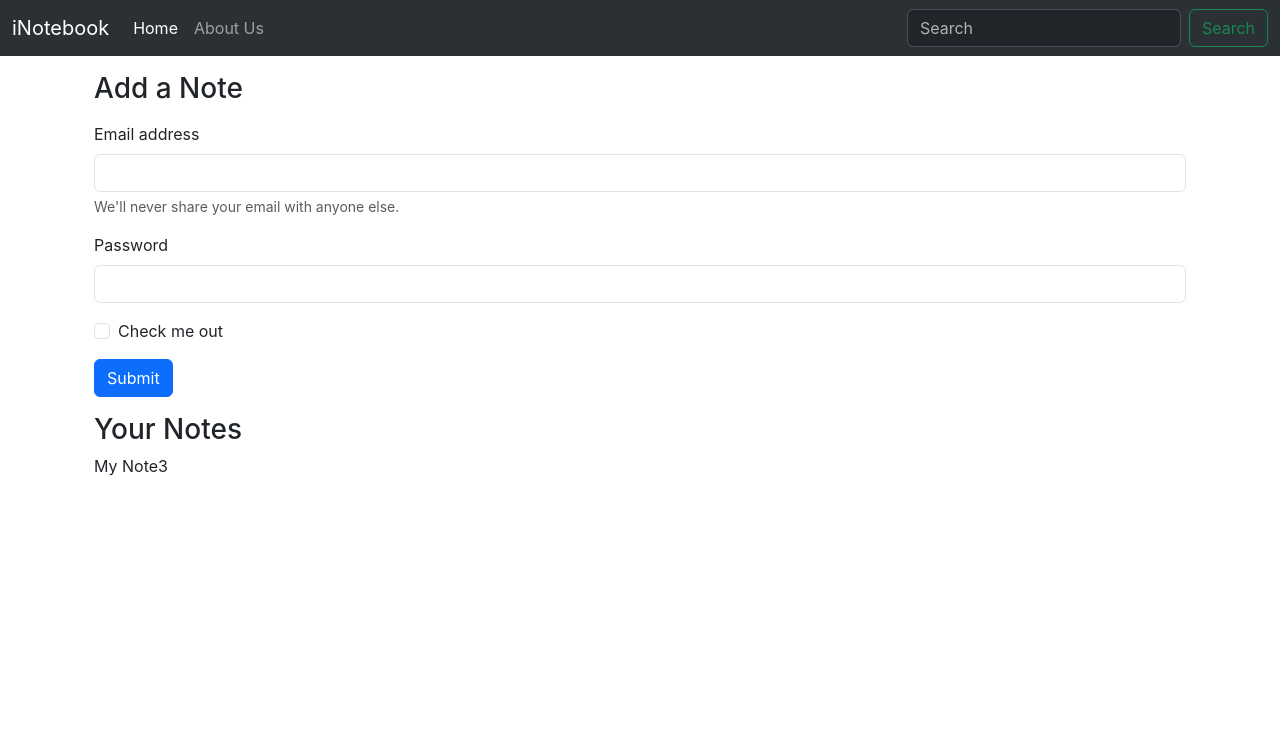
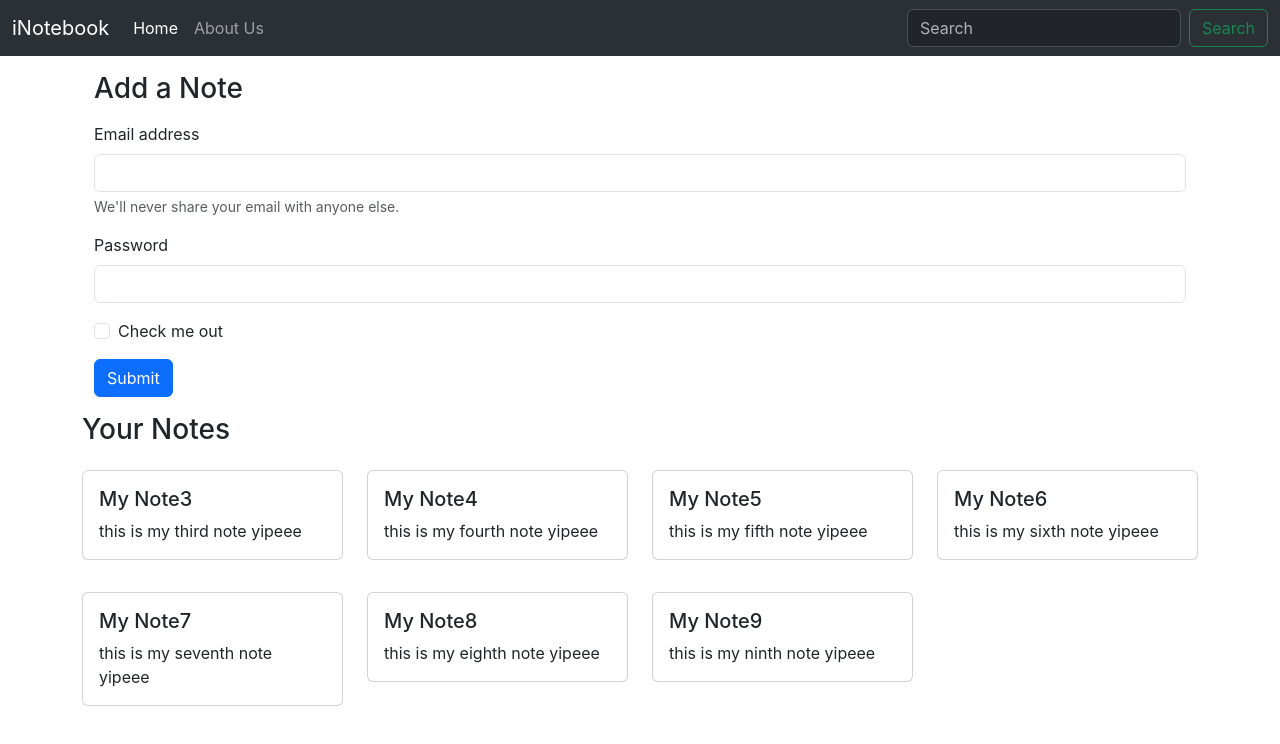
Before and after one commit to Rudraksh-Popli/iNotebook-frontend, a React (Create React App) app: page / in a window 1280 px wide. Shown: the top 744 px of the page. Built offline with nearby package versions, Linux system fonts and the light colour scheme.

Commit message:
Displayed Notes in Card Format

```diff
--- a/src/components/About.js
+++ b/src/components/About.js
@@ -2,7 +2,7 @@ import React from 'react';
 
 const About = () => {
     return (
-        <div>
+        <div className='container my-3'>
             This is About
         </div>
     )
--- a/src/components/Home.js
+++ b/src/components/Home.js
@@ -1,9 +1,7 @@
-import React, { useContext } from 'react';
-import noteContext from '../contexts/notes/noteContext';
+import React from 'react';
+import Notes from './Notes';
 
 const Home = () => {
-    const context = useContext(noteContext);
-    const { notes, setNotes } = context;
     return (
         <>
             <div className="container my-3">
@@ -25,12 +23,7 @@ const Home = () => {
                     <button type="submit" className="btn btn-primary">Submit</button>
                 </form>
             </div>
-            <div className="container my-3">
-                <h3>Your Notes</h3>
-                {notes.map((note) => {
-                    return note.title;
-                })}
-            </div>
+            <Notes />
         </>
     )
 };
--- /dev/null
+++ b/src/components/NoteItem.js
@@ -0,0 +1,17 @@
+import React from 'react';
+
+const NoteItem = (props) => {
+    const { note } = props;
+    return (
+        <div className="col-md-3">
+            <div className="card my-3">
+                <div className="card-body">
+                    <h5 className="card-title">{note.title}</h5>
+                    <p className="card-text">{note.description}</p>
+                </div>
+            </div>
+        </div>
+    )
+};
+
+export default NoteItem;
--- /dev/null
+++ b/src/components/Notes.js
@@ -0,0 +1,18 @@
+import React, { useContext } from 'react';
+import noteContext from '../contexts/notes/noteContext';
+import NoteItem from './NoteItem';
+
+const Notes = () => {
+    const context = useContext(noteContext);
+    const { notes, setNotes } = context;
+    return (
+        <div className="row my-3">
+            <h3>Your Notes</h3>
+            {notes.map((note) => {
+                return <NoteItem note={note} />;
+            })}
+        </div>
+    )
+};
+
+export default Notes;
--- a/src/contexts/notes/NoteState.js
+++ b/src/contexts/notes/NoteState.js
@@ -11,6 +11,60 @@ const NoteState = (props) => {
             "tag": "Personal",
             "date": "2026-06-23T11:41:02.968Z",
             "__v": 0
+        },
+        {
+            "_id": "6a3bc73a2771e8eaf2ed7f84",
+            "user": "6a3a5f1c0ae3ad5110d98c48",
+            "title": "My Note4",
+            "description": "this is my fourth note yipeee",
+            "tag": "Personal",
+            "date": "2026-06-24T12:02:02.126Z",
+            "__v": 0
+        },
+        {
+            "_id": "6a3bc7422771e8eaf2ed7f85",
+            "user": "6a3a5f1c0ae3ad5110d98c48",
+            "title": "My Note5",
+            "description": "this is my fifth note yipeee",
+            "tag": "Personal",
+            "date": "2026-06-24T12:02:10.368Z",
+            "__v": 0
+        },
+        {
+            "_id": "6a3bcc316b06096e35b4a873",
+            "user": "6a3a5f1c0ae3ad5110d98c48",
+            "title": "My Note6",
+            "description": "this is my sixth note yipeee",
+            "tag": "Personal",
+            "date": "2026-06-24T12:23:13.283Z",
+            "__v": 0
+        },
+        {
+            "_id": "6a3bcc396b06096e35b4a874",
+            "user": "6a3a5f1c0ae3ad5110d98c48",
+            "title": "My Note7",
+            "description": "this is my seventh note yipeee",
+            "tag": "Personal",
+            "date": "2026-06-24T12:23:21.746Z",
+            "__v": 0
+        },
+        {
+            "_id": "6a3bcc456b06096e35b4a875",
+            "user": "6a3a5f1c0ae3ad5110d98c48",
+            "title": "My Note8",
+            "description": "this is my eighth note yipeee",
+            "tag": "Personal",
+            "date": "2026-06-24T12:23:33.904Z",
+            "__v": 0
+        },
+        {
+            "_id": "6a3bcc4e6b06096e35b4a876",
+            "user": "6a3a5f1c0ae3ad5110d98c48",
+            "title": "My Note9",
+            "description": "this is my ninth note yipeee",
+            "tag": "Personal",
+            "date": "2026-06-24T12:23:42.383Z",
+            "__v": 0
         }
     ];
     const [notes, setNotes] = useState(notesIntitial);
```
